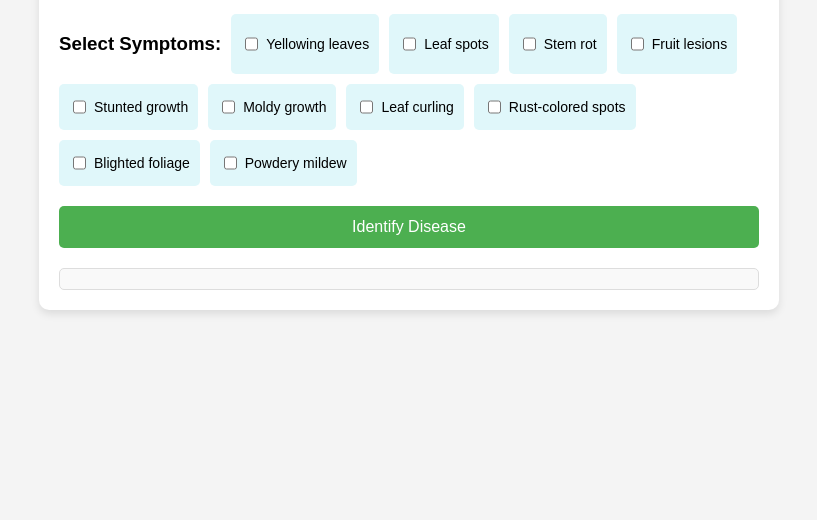
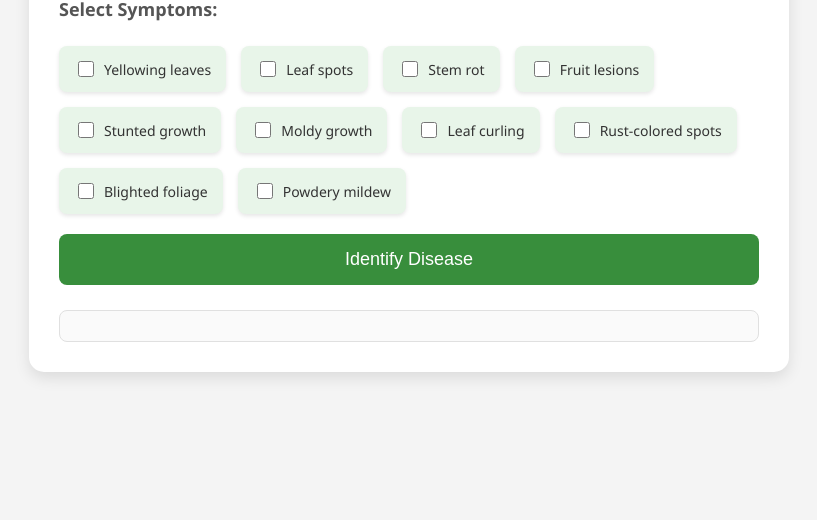
Before and after one commit to IamEzaz007/AgroSmart-DiseasePrediction, a plain HTML site: page index.html in a window 1280 px wide. Shown: the part 280-800 px from the top of the page, without its empty margins (231-1048 px from the left). Drawn offline with Linux system fonts and the light colour scheme.

Commit message:
Update style.css

```diff
--- a/style.css
+++ b/style.css
@@ -1,5 +1,5 @@
 body {
-    font-family: Arial, sans-serif;
+    font-family: 'Segoe UI', Arial, sans-serif;
     background-color: #f4f4f4;
     margin: 0;
     padding: 0;
@@ -7,83 +7,118 @@ body {
     justify-content: center;
     align-items: center;
     min-height: 100vh;
+    color: #333;
 }
+
 .container {
     width: 100%;
     max-width: 700px;
-    padding: 20px;
-    background-color: white;
-    border-radius: 10px;
-    box-shadow: 0 4px 8px rgba(0, 0, 0, 0.1);
+    padding: 30px;
+    background-color: #fff;
+    border-radius: 15px;
+    box-shadow: 0 6px 15px rgba(0, 0, 0, 0.1);
     margin: 20px;
 }
+
 h1 {
     text-align: center;
-    color: #4CAF50;
-    font-size: 24px;
-    margin-bottom: 20px;
+    color: #388E3C;
+    font-size: 28px;
+    margin-bottom: 25px;
 }
+
 .symptom-group {
     display: flex;
     flex-wrap: wrap;
-    gap: 10px;
+    gap: 15px;
     margin-bottom: 20px;
 }
+
+.symptom-group h3 {
+    width: 100%;
+    color: #555;
+    font-size: 18px;
+    margin-bottom: 10px;
+}
+
 .symptom-group label {
     display: flex;
     align-items: center;
-    background-color: #e0f7fa;
-    padding: 10px;
-    border-radius: 5px;
+    background-color: #e8f5e9;
+    padding: 12px 15px;
+    border-radius: 8px;
     font-size: 14px;
     cursor: pointer;
-    transition: background-color 0.3s;
+    transition: background-color 0.3s, box-shadow 0.3s;
+    box-shadow: 0 2px 4px rgba(0, 0, 0, 0.1);
 }
+
 .symptom-group label:hover {
-    background-color: #b2ebf2;
+    background-color: #c8e6c9;
+    box-shadow: 0 4px 8px rgba(0, 0, 0, 0.2);
 }
+
 .symptom-group input[type="checkbox"] {
-    margin-right: 8px;
+    margin-right: 10px;
 }
+
 button {
     width: 100%;
-    padding: 12px;
-    font-size: 16px;
-    background-color: #4CAF50;
+    padding: 15px;
+    font-size: 18px;
+    background-color: #388E3C;
     color: white;
     border: none;
-    border-radius: 5px;
+    border-radius: 8px;
     cursor: pointer;
-    transition: background-color 0.3s;
+    transition: background-color 0.3s, transform 0.2s;
 }
+
 button:hover {
-    background-color: #45a049;
+    background-color: #2e7d32;
+    transform: translateY(-2px);
 }
+
+button:active {
+    transform: translateY(0);
+}
+
 #result {
-    margin-top: 20px;
-    padding: 10px;
-    background-color: #f9f9f9;
-    border-radius: 5px;
-    border: 1px solid #ddd;
+    margin-top: 25px;
+    padding: 15px;
+    background-color: #fafafa;
+    border-radius: 8px;
+    border: 1px solid #e0e0e0;
+    font-size: 16px;
+    color: #555;
 }
+
 .disease {
     margin-bottom: 20px;
 }
+
 .disease h3 {
-    color: #388E3C;
+    color: #4CAF50;
+    font-size: 20px;
 }
+
 .disease p {
     font-style: italic;
 }
+
 @media (max-width: 600px) {
     .symptom-group {
         flex-direction: column;
-        gap: 5px;
+        gap: 10px;
     }
+
     button {
-        font-size: 14px;
+        font-size: 16px;
+        padding: 12px;
     }
 }
-input{
-    height: 20px;
+
+input[type="checkbox"] {
+    width: 16px;
+    height: 16px;
 }
```
